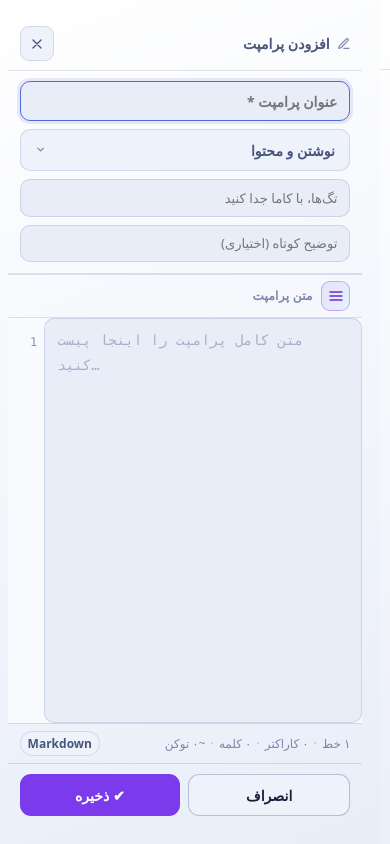
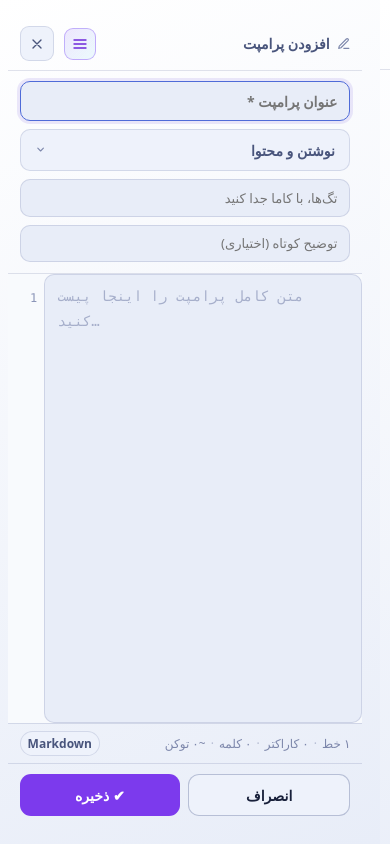
Before and after one commit to PhysLVR/Promptam, a plain HTML site: page index.html in a window 390 px wide. Both pictures are taken after a click on the button "＋ پرامپت جدید". Drawn offline with Linux system fonts and the light colour scheme; a small style sheet from the web is missing.

Commit message:
to days last

```diff
--- a/app.js
+++ b/app.js
@@ -367,10 +367,18 @@ function refreshFocusTrap() {
 function lockScroll() {
   document.documentElement.classList.add("no-scroll");
   document.body.classList.add("no-scroll");
+  /* موقعیت فعلی اسکرول رو ذخیره کن، بعد قفل کن */
+  const y = window.scrollY;
+  document.body.style.top = `-${y}px`;
+  document.body.dataset.savedScroll = String(y);
 }
 function unlockScroll() {
   document.documentElement.classList.remove("no-scroll");
   document.body.classList.remove("no-scroll");
+  const y = Number(document.body.dataset.savedScroll || 0);
+  document.body.style.top = "";
+  delete document.body.dataset.savedScroll;
+  window.scrollTo(0, y);
 }
 
 function setActiveDialog(el, forceScrollLock) {
@@ -801,21 +809,64 @@ function _measureVisualRows(lines, contentWidth, cs, lineHeightPx) {
   return counts;
 }
 
+/* کش خط‌به‌خط: فقط خط‌های واقعاً تغییرکرده دوباره اندازه‌گیری می‌شن */
+let _gutterCache = { lines: [], counts: [], width: -1 };
+
 function _buildGutterText(text, sourceEl) {
   const s = String(text || "");
   const lines = s.split(/\r?\n/);
+
   if (!sourceEl || !sourceEl.isConnected || sourceEl.clientWidth === 0) {
     const arr = new Array(lines.length);
     for (let i = 0; i < lines.length; i++) arr[i] = i + 1;
     return arr.join("\n");
   }
+
   _gutterMeasureEl.dir = sourceEl.getAttribute("dir") || "auto";
   const cs = getComputedStyle(sourceEl);
   const pl = parseFloat(cs.paddingLeft) || 0;
   const pr = parseFloat(cs.paddingRight) || 0;
   const contentWidth = sourceEl.clientWidth - pl - pr;
   const lineHeightPx = parseFloat(cs.lineHeight) || 20;
-  const counts = _measureVisualRows(lines, contentWidth, cs, lineHeightPx);
+
+  /* اگه عرض عوض شده (ریسایز، toggle متا و…)، کش کلاً بی‌اعتباره */
+  const widthChanged = Math.abs(contentWidth - _gutterCache.width) > 0.5;
+  const cachedLines = widthChanged ? [] : _gutterCache.lines;
+  const cachedCounts = widthChanged ? [] : _gutterCache.counts;
+
+  /* پیدا کردن پیشوند و پسوند مشترک با نسخهٔ قبلی */
+  let prefixLen = 0;
+  const maxCommon = Math.min(lines.length, cachedLines.length);
+  while (prefixLen < maxCommon && lines[prefixLen] === cachedLines[prefixLen]) {
+    prefixLen++;
+  }
+  let suffixLen = 0;
+  const maxSuffix = maxCommon - prefixLen;
+  while (
+    suffixLen < maxSuffix &&
+    lines[lines.length - 1 - suffixLen] ===
+      cachedLines[cachedLines.length - 1 - suffixLen]
+  ) {
+    suffixLen++;
+  }
+
+  /* فقط تکهٔ وسط (تغییرکرده) رو دوباره اندازه بگیر */
+  const midStart = prefixLen;
+  const midEnd = lines.length - suffixLen;
+  const midLines = lines.slice(midStart, midEnd);
+  const midCounts = midLines.length
+    ? _measureVisualRows(midLines, contentWidth, cs, lineHeightPx)
+    : [];
+
+  const counts = new Array(lines.length);
+  for (let i = 0; i < prefixLen; i++) counts[i] = cachedCounts[i];
+  for (let i = 0; i < midCounts.length; i++) counts[midStart + i] = midCounts[i];
+  for (let i = 0; i < suffixLen; i++) {
+    counts[lines.length - 1 - i] = cachedCounts[cachedLines.length - 1 - i];
+  }
+
+  _gutterCache = { lines, counts, width: contentWidth };
+
   const out = [];
   let n = 1;
   for (let i = 0; i < counts.length; i++) {
@@ -1118,6 +1169,10 @@ editorArea.addEventListener("input", syncEditor);
 editorArea.addEventListener("scroll", () => {
   editorGutter.scrollTop = editorArea.scrollTop;
 });
+/* موبایل: وقتی فوکوس میره رو متن (یعنی کیبورد باز می‌شه)، متادیتا رو جمع کن
+   تا فضای متن + دکمه‌های پایین همیشه تضمین‌شده باشه —
+   مستقل از موقعیت تو سند، بدون نیاز به اسکرول کل مودال */
+
 editorArea.addEventListener("keydown", (e) => {
   if (
     e.key === "Tab" &&
@@ -1188,7 +1243,6 @@ function openModal(p) {
 }
 function closeModal() {
   $("#modalBack").classList.remove("open");
-  document.documentElement.style.removeProperty("--vvh");
   refreshFocusTrap();
 }
 function ensureMetaVisible() {
@@ -2956,18 +3010,3 @@ $("#updateBtn")?.addEventListener("click", () => {
   if (grp) grp.style.display = "none";
   toast("به‌روزرسانی در حال اعمال…");
 });
-
-/* ═══ تنظیم ارتفاع ادیتور با کیبورد موبایل ═══ */
-(function keyboardResize() {
-  if (!window.visualViewport) return;
-  const vv = window.visualViewport;
-  const editorBack = document.getElementById("modalBack");
-  if (!editorBack) return;
-
-  function update() {
-    if (!editorBack.classList.contains("open")) return;
-    document.documentElement.style.setProperty("--vvh", vv.height + "px");
-  }
-  vv.addEventListener("resize", update);
-  vv.addEventListener("scroll", update);
-})();
--- a/index.html
+++ b/index.html
@@ -3,8 +3,8 @@
 <head>
   <meta charset="UTF-8" />
   <meta
-    name="viewport"
-    content="width=device-width, initial-scale=1.0, viewport-fit=cover"
+  name="viewport"
+  content="width=device-width, initial-scale=1.0, viewport-fit=cover"
   />
   <title>پرامپتـام</title>
   <link rel="manifest" href="./manifest.json" />
@@ -265,6 +265,26 @@ aria-labelledby="modalTitle"
       <span id="modalTitle">افزودن پرامپت</span>
     </div>
     <button
+      type="button"
+      class="etb-toggle"
+      id="metaToggle"
+      data-tip="نمایش/مخفی متادیتا"
+      aria-label="نمایش/مخفی متادیتا"
+      aria-pressed="true"
+    >
+      <svg
+        viewBox="0 0 24 24"
+        fill="none"
+        stroke="currentColor"
+        stroke-width="2"
+        stroke-linecap="round"
+        stroke-linejoin="round"
+      >
+        <path d="M3 12h18M3 6h18M3 18h18" />
+      </svg>
+    </button>
+
+    <button
       class="etb-close"
       id="modalCloseBtn"
       data-tip="بستن"
@@ -324,31 +344,6 @@ aria-labelledby="modalTitle"
       id="pDesc"
       placeholder="توضیح کوتاه (اختیاری)"
     />
-  </div>
-
-  <div class="editor-toolbar">
-    <button
-      type="button"
-      class="etb-toggle on"
-      id="metaToggle"
-      data-tip="نمایش/مخفی متادیتا"
-      aria-label="نمایش/مخفی متادیتا"
-      aria-pressed="true"
-    >
-      <svg
-        viewBox="0 0 24 24"
-        fill="none"
-        stroke="currentColor"
-        stroke-width="2"
-        stroke-linecap="round"
-        stroke-linejoin="round"
-      >
-        <path d="M3 12h18M3 6h18M3 18h18" />
-      </svg>
-    </button>
-    <span class="etb-label">متن پرامپت</span>
-    <span class="etb-spacer"></span>
-    <span class="etb-info">Ctrl+Enter = ذخیره · Tab = تودرتو</span>
   </div>
 
   <div class="editor-wrap">
--- a/style.css
+++ b/style.css
@@ -315,6 +315,10 @@ html.no-scroll {
 }
 body.no-scroll {
   overflow: hidden;
+  position: fixed;
+  left: 0;
+  right: 0;
+  width: 100%;
   padding-inline-end: var(--sbw, 0px);
 }
 body.no-scroll footer.app-footer {
@@ -1916,6 +1920,42 @@ main {
   min-width: 6rem;
 }
 
+/* ═══ دکمه‌های نوار عنوان ═══ */
+.editor-titlebar .etb-toggle {
+  width: 2rem;
+  height: 2rem;
+  border-radius: 9px;
+  border: 1px solid var(--line);
+  background: var(--card2);
+  color: var(--mut);
+  cursor: pointer;
+  display: grid;
+  place-items: center;
+  flex-shrink: 0;
+  position: relative;
+  transition: 0.2s var(--ease);
+}
+.editor-titlebar .etb-toggle:hover {
+  border-color: var(--focus);
+  color: var(--txt);
+  background: var(--card);
+}
+.editor-titlebar .etb-toggle svg {
+  width: 1rem;
+  height: 1rem;
+  display: block;
+}
+.editor-titlebar .etb-toggle.on {
+  color: var(--vio);
+  border-color: rgba(139, 92, 246, 0.45);
+  background: linear-gradient(
+    135deg,
+    rgba(139, 92, 246, 0.14),
+    rgba(34, 211, 238, 0.08)
+  );
+}
+
+/* ═══ ادیتور موبایل ═══ */
 @media (max-width: 760px) {
   .editor-back {
     padding: 0;
@@ -1926,17 +1966,10 @@ main {
     display: none;
   }
 
-  .editor-back.open {
-    height: var(--vvh, 100dvh);
-    max-height: var(--vvh, 100dvh);
-    align-items: stretch;
-    place-items: stretch;
-    overflow: hidden;
-  }
   .editor-modal {
     max-width: none;
-    max-height: 100%;
-    height: 100%;
+    max-height: 100dvh;
+    height: 100dvh;
     border-radius: 0;
     border: none;
   }
--- a/sw.js
+++ b/sw.js
@@ -1,4 +1,4 @@
-const CACHE = "pm-v7";
+const CACHE = "pm-v8";
 const APP_VERSION = "1.2";
 
 const ASSETS = [
```
